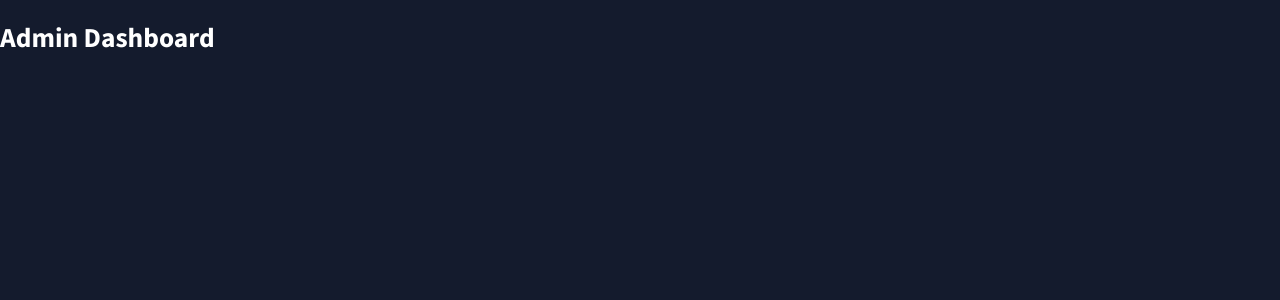
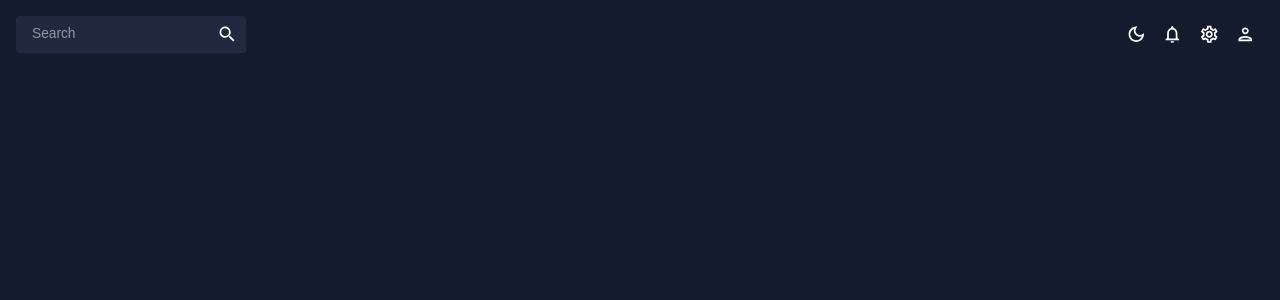
Before and after one commit to Ighareeb/React_practice-projects, a React (Create React App) app in the folder admin-dashboard/: page / in a window 1280 px wide. Shown: the top 300 px of the page. Built offline with nearby package versions, Linux system fonts and the light colour scheme; the HTML template or start-up script is replaced by a standard one.

Commit message:
working on Topbar component (left search bar and right icons bar completed)

```diff
--- a/admin-dashboard/src/App.js
+++ b/admin-dashboard/src/App.js
@@ -1,5 +1,7 @@
+import Topbar from './global/Topbar';
 import { ColorModeContext, useMode } from './theme';
 import { CssBaseline, ThemeProvider } from '@mui/material';
+
 function App() {
 	const [theme, colorMode] = useMode();
 
@@ -9,7 +11,7 @@
 				<CssBaseline />
 				<div className="app">
 					<main className="content">
-						<h1>Admin Dashboard</h1>
+						<Topbar />
 					</main>
 				</div>
 			</ThemeProvider>
--- a/admin-dashboard/src/global/Topbar.jsx
+++ b/admin-dashboard/src/global/Topbar.jsx
@@ -1,5 +1,53 @@
-import React from 'react';
+import { useContext } from 'react';
+import { Box, IconButton, useTheme, InputBase } from '@mui/material';
+import { ColorModeContext, tokens } from '../theme';
+import LightModeOutlinedIcon from '@mui/icons-material/LightModeOutlined';
+import DarkModeOutlinedIcon from '@mui/icons-material/DarkModeOutlined';
+import NotificationsOutlinedIcon from '@mui/icons-material/NotificationsOutlined';
+import SettingsOutlinedIcon from '@mui/icons-material/SettingsOutlined';
+import PersonModeOutlineIcon from '@mui/icons-material/PersonOutlined';
+import SearchIcon from '@mui/icons-material/Search';
 
 export default function Topbar() {
-	return <div>Topbar</div>;
+	const theme = useTheme();
+	const colors = tokens(theme.palette.mode);
+	const colorMode = useContext(ColorModeContext); //toggle states for colorMode
+
+	return (
+		<Box display="flex" justifyContent="space-between" p={2}>
+			{/* SEARCH BAR */}
+			<Box
+				display="flex"
+				backgroundColor={colors.primary[400]}
+				borderRadius="3px"
+			>
+				<InputBase sx={{ ml: 2, flex: 1 }} placeholder="Search" />
+				<IconButton type="button" sx={{ p: 1 }}>
+					<SearchIcon />
+				</IconButton>
+			</Box>
+			{/* ICONS bar on right side */}
+			<Box display="flex">
+				<IconButton onClick={colorMode.toggleColorMode}>
+					{theme.palette.mode === 'dark' ? (
+						<DarkModeOutlinedIcon />
+					) : (
+						<LightModeOutlinedIcon />
+					)}
+				</IconButton>
+				<IconButton>
+					<NotificationsOutlinedIcon />
+				</IconButton>
+				<IconButton>
+					<SettingsOutlinedIcon />
+				</IconButton>
+				<IconButton>
+					<PersonModeOutlineIcon />
+				</IconButton>
+			</Box>
+		</Box>
+	);
 }
+
+//<Box> componenet is like a div from materialUI that allows you to add css props directly into the component
+//note: other materialUI components need sx prop to add css eg. sx={{ display: 'flex' }}
```
